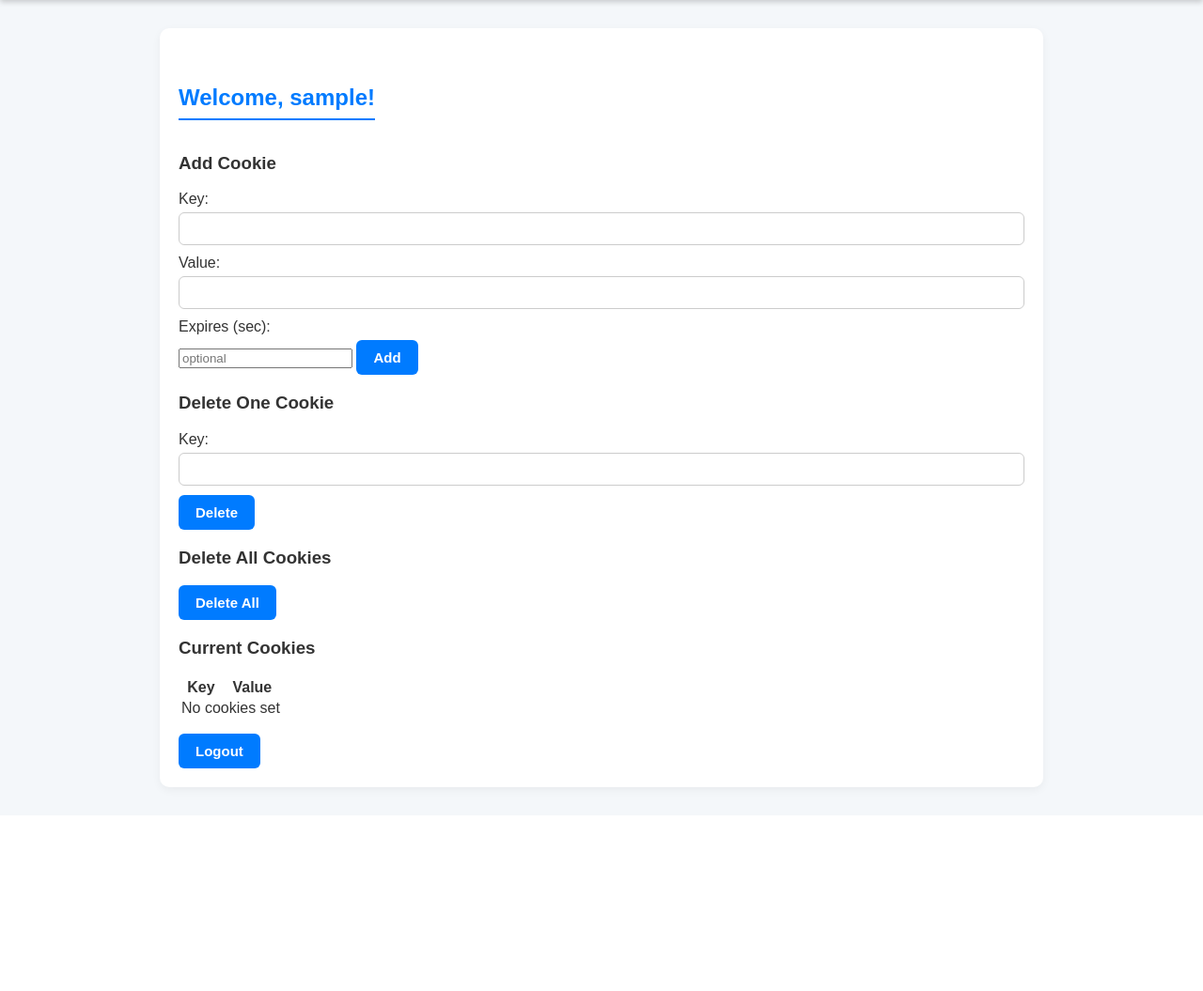
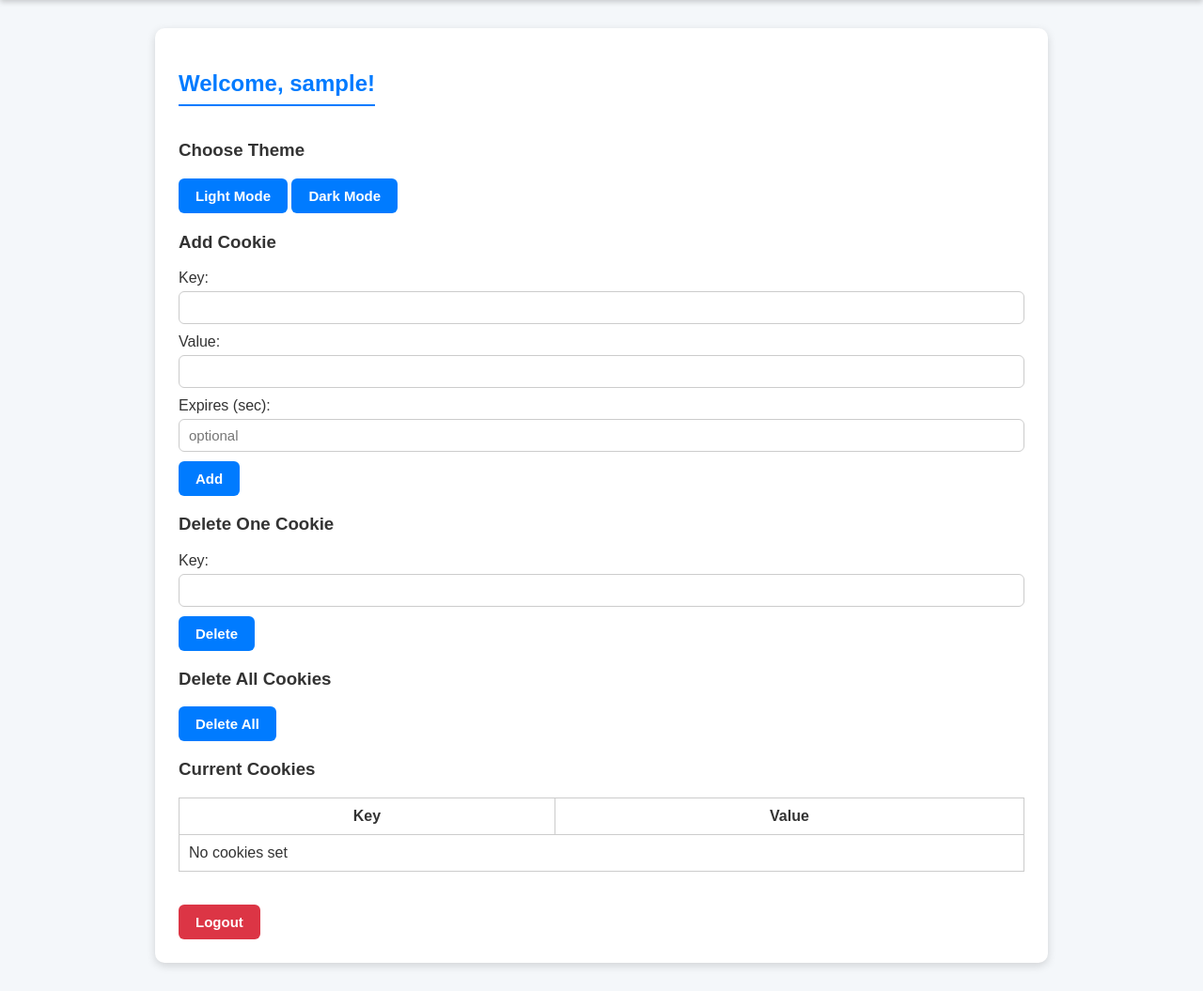
Before and after one commit to yablonovskydima/flask-app-lab, a Flask app: page /auth/profile in a window 1280 px wide. Shown: the part 86-1141 px from the top of the page at 94% size. Before the commit the page ends 932 px from the top, so only its background shows below. Run offline with Flask 3, Linux system fonts and the light colour scheme; the visitor is signed in with stand-in values (Sample User, id 1).

Commit message:
Added light and dark themes for profile page

```diff
--- a/app/auth/templates/auth/profile.html
+++ b/app/auth/templates/auth/profile.html
@@ -1,5 +1,6 @@
 {% extends "base.html" %}
 {% block content %}
+<main class="profile-page">
   <h2>Welcome, {{ username }}!</h2>
 
   {% with messages = get_flashed_messages(with_categories=true) %}
@@ -10,6 +11,13 @@
     {% endif %}
   {% endwith %}
 
+  <section class="theme-switch">
+    <h3>Choose Theme</h3>
+    <a href="{{ url_for('auth.set_theme', theme='light') }}" class="btn">Light Mode</a>
+    <a href="{{ url_for('auth.set_theme', theme='dark') }}" class="btn">Dark Mode</a>
+  </section>
+
+  <section class="cookies">
     <h3>Add Cookie</h3>
     <form method="POST" action="{{ url_for('auth.profile') }}">
       <input type="hidden" name="action" value="add">
@@ -37,7 +45,7 @@
     </form>
 
     <h3>Current Cookies</h3>
-<table>
+    <table class="cookies-table">
       <tr><th>Key</th><th>Value</th></tr>
       {% for key, value in cookies %}
         <tr><td>{{ key }}</td><td>{{ value }}</td></tr>
@@ -45,9 +53,10 @@
         <tr><td colspan="2">No cookies set</td></tr>
       {% endfor %}
     </table>
+  </section>
 
   <form method="POST" action="{{ url_for('auth.logout') }}">
-  <button type="submit">Logout</button>
+    <button type="submit" class="logout-btn">Logout</button>
   </form>
-
+</main>
 {% endblock %}
--- a/app/auth/views.py
+++ b/app/auth/views.py
@@ -30,6 +30,7 @@ def profile():
         return redirect(url_for("auth.login"))
 
     username = session["username"]
+    theme = request.cookies.get("theme", "light")
 
     if request.method == "POST":
         action = request.form.get("action")
@@ -66,9 +67,19 @@ def profile():
         return resp
 
     cookies = request.cookies.items()
-    return render_template("auth/profile.html", username=username, cookies=cookies)
+    return render_template("auth/profile.html", username=username, cookies=cookies, theme=theme,)
 
 
+@auth_bp.route("/set_theme/<theme>")
+def set_theme(theme):
+    if theme not in ["light", "dark"]:
+        flash("Invalid theme selected!", "error")
+        return redirect(url_for("auth.profile"))
+
+    resp = make_response(redirect(url_for("auth.profile")))
+    resp.set_cookie("theme", theme, max_age=60*60*24*30)
+    flash(f"Theme changed to {theme} mode!", "info")
+    return resp
 
 @auth_bp.route("/logout", methods=["POST"])
 def logout():
--- a/app/static/css/style.css
+++ b/app/static/css/style.css
@@ -1,11 +1,18 @@
+/* ===============================
+   GLOBAL
+================================*/
 body {
   font-family: Arial, Helvetica, sans-serif;
-  background-color: #f4f7fa;
-  color: #333;
+  background-color: var(--body-bg);
+  color: var(--text-color);
   margin: 0;
   padding: 0;
+  transition: background-color 0.4s ease, color 0.4s ease;
 }
 
+/* ===============================
+   HEADER
+================================*/
 header {
   background: linear-gradient(90deg, #007bff, #004aad);
   color: white;
@@ -19,6 +26,9 @@ header h1 {
   font-size: 24px;
 }
 
+/* ===============================
+   NAVIGATION
+================================*/
 nav {
   margin-top: 10px;
 }
@@ -36,15 +46,23 @@ nav a:hover {
   border-bottom: 2px solid #ffc107;
 }
 
-main {
+/* ===============================
+   MAIN CONTENT
+================================*/
+main.profile-page {
   max-width: 900px;
   margin: 30px auto;
-  padding: 20px;
-  background: white;
+  padding: 25px;
   border-radius: 10px;
-  box-shadow: 0 3px 10px rgba(0, 0, 0, 0.05);
+  background: var(--main-bg);
+  color: var(--main-text);
+  box-shadow: 0 3px 10px rgba(0, 0, 0, 0.15);
+  transition: background 0.4s ease, color 0.4s ease;
 }
 
+/* ===============================
+   HEADINGS
+================================*/
 h2 {
   color: #007bff;
   margin-bottom: 1rem;
@@ -53,6 +71,9 @@ h2 {
   display: inline-block;
 }
 
+/* ===============================
+   FORMS
+================================*/
 form {
   margin-top: 15px;
 }
@@ -64,24 +85,32 @@ label {
 }
 
 input[type="text"],
-input[type="password"] {
+input[type="password"],
+input[type="number"],
+textarea {
   width: 100%;
   padding: 8px 10px;
-  border: 1px solid #ccc;
+  border: 1px solid var(--input-border);
   border-radius: 6px;
   box-sizing: border-box;
   margin-bottom: 10px;
   font-size: 15px;
-  transition: border-color 0.3s ease;
+  background: var(--input-bg);
+  color: var(--input-text);
+  transition: background 0.3s, color 0.3s, border-color 0.3s;
 }
 
-input[type="text"]:focus,
-input[type="password"]:focus {
+input:focus,
+textarea:focus {
   border-color: #007bff;
   outline: none;
 }
 
-button {
+/* ===============================
+   BUTTONS
+================================*/
+button,
+.theme-switch .btn {
   background-color: #007bff;
   color: white;
   border: none;
@@ -91,13 +120,28 @@ button {
   font-size: 15px;
   font-weight: 600;
   transition: background-color 0.3s ease, transform 0.2s ease;
+  text-decoration: none;
+  display: inline-block;
 }
 
-button:hover {
+button:hover,
+.theme-switch .btn:hover {
   background-color: #0056b3;
   transform: translateY(-2px);
 }
 
+.logout-btn {
+  margin-top: 20px;
+  background: #dc3545;
+}
+
+.logout-btn:hover {
+  background: #b52a36;
+}
+
+/* ===============================
+   FLASH MESSAGES
+================================*/
 .flash-messages {
   margin: 20px auto;
   width: 80%;
@@ -114,24 +158,60 @@ button:hover {
   animation: fadeIn 0.5s ease-in-out;
 }
 
-.flash.success {
-  background-color: #28a745;
-}
-
-.flash.danger {
-  background-color: #dc3545;
-}
-
-.flash.warning {
-  background-color: #ffc107;
-  color: #333;
-}
-
-.flash.info {
-  background-color: #17a2b8;
-}
+.flash.success { background-color: #28a745; }
+.flash.danger { background-color: #dc3545; }
+.flash.warning { background-color: #ffc107; color: #333; }
+.flash.info { background-color: #17a2b8; }
 
 @keyframes fadeIn {
   from { opacity: 0; transform: translateY(-10px); }
   to { opacity: 1; transform: translateY(0); }
 }
+
+/* ===============================
+   COOKIE TABLE
+================================*/
+.cookies-table {
+  width: 100%;
+  border-collapse: collapse;
+  margin-top: 10px;
+}
+
+.cookies-table th,
+.cookies-table td {
+  padding: 10px;
+  border: 1px solid var(--table-border);
+  transition: background 0.3s;
+}
+
+/* ===============================
+   THEMES (Variables)
+================================*/
+body.light {
+  --body-bg: #f4f7fa;
+  --text-color: #333;
+  --main-bg: #ffffff;
+  --main-text: #333;
+  --input-bg: #ffffff;
+  --input-text: #000;
+  --input-border: #ccc;
+  --table-border: #ccc;
+}
+
+body.dark {
+  --body-bg: #1e1e1e;
+  --text-color: #f0f0f0;
+  --main-bg: #2a2a2a;
+  --main-text: #f1f1f1;
+  --input-bg: #333;
+  --input-text: #fff;
+  --input-border: #555;
+  --table-border: #555;
+}
+
+/* ===============================
+   THEME SWITCH
+================================*/
+.theme-switch {
+  margin: 20px 0;
+}
--- a/app/templates/base.html
+++ b/app/templates/base.html
@@ -5,7 +5,7 @@
     <title>Lab 4</title>
     <link rel="stylesheet" href="{{ url_for('static', filename='css/style.css') }}">
 </head>
-<body>
+<body  class="{{ theme }}">
     <header>
         <h1>Lab 4</h1>
         <nav>
```
Lines whose indentation alone changed are shown as unchanged.
